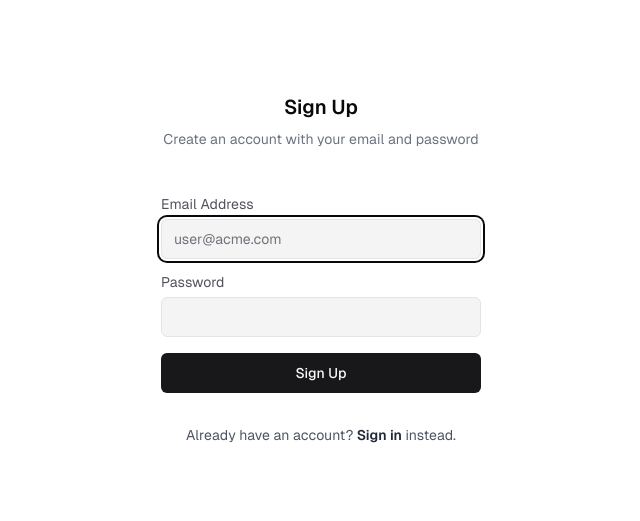
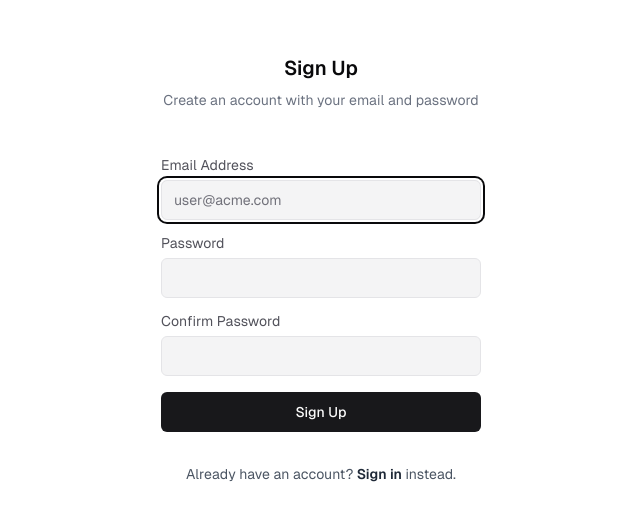
Before and after one commit to WLNP/fe-InnerBloom, a Next.js app: page /register in a window 1280 px wide. Shown: the part 131-652 px from the top of the page, without its empty margins (319-959 px from the left). Built offline with nearby package versions, Linux system fonts and the light colour scheme.

Commit message:
feat: add validation password & confirm password

```diff
--- a/app/(auth)/register/page.tsx
+++ b/app/(auth)/register/page.tsx
@@ -51,7 +51,8 @@ export default function Page() {
             Create an account with your email and password
           </p>
         </div>
-        <AuthForm action={handleSubmit} defaultEmail={email}>
+        {/* Pass the isRegister flag to enable password confirmation */}
+        <AuthForm action={handleSubmit} defaultEmail={email} isRegister={true}>
           <SubmitButton isSuccessful={isSuccessful}>Sign Up</SubmitButton>
           <p className="text-center text-sm text-gray-600 mt-4 dark:text-zinc-400">
             {'Already have an account? '}
--- a/components/auth-form.tsx
+++ b/components/auth-form.tsx
@@ -1,5 +1,4 @@
-import Form from 'next/form';
-
+import { useState } from 'react';
 import { Input } from './ui/input';
 import { Label } from './ui/label';
 
@@ -7,15 +6,54 @@ export function AuthForm({
   action,
   children,
   defaultEmail = '',
+  isRegister = false, // Flag untuk register atau login
 }: {
   action: NonNullable<
     string | ((formData: FormData) => void | Promise<void>) | undefined
   >;
   children: React.ReactNode;
   defaultEmail?: string;
+  isRegister?: boolean;
 }) {
+  const [password, setPassword] = useState('');
+  const [confirmPassword, setConfirmPassword] = useState('');
+  const [passwordMatch, setPasswordMatch] = useState(true);
+
+  // Track validation criteria
+  const [passwordStrength, setPasswordStrength] = useState({
+    length: false,
+    uppercase: false,
+    number: false,
+    specialChar: false,
+  });
+
+  // Validasi Password
+  const handlePasswordChange = (event: React.ChangeEvent<HTMLInputElement>) => {
+    const value = event.target.value;
+    setPassword(value);
+
+    // Validasi password
+    setPasswordStrength({
+      length: value.length >= 8 && value.length <= 16,
+      uppercase: /[A-Z]/.test(value),
+      number: /[0-9]/.test(value),
+      specialChar: /[!@#$%^&*(),.?":{}|<>]/.test(value),
+    });
+  };
+
+  const handleConfirmPasswordChange = (event: React.ChangeEvent<HTMLInputElement>) => {
+    const value = event.target.value;
+    setConfirmPassword(value);
+    setPasswordMatch(value === password); // Check if passwords match
+  };
+
+  // Icon untuk status validasi
+  const getValidationIcon = (valid: boolean) => (
+    valid ? <span className="text-green-500">✔</span> : <span className="text-red-500">✘</span>
+  );
+
   return (
-    <Form action={action} className="flex flex-col gap-4 px-4 sm:px-16">
+    <form action={action} className="flex flex-col gap-4 px-4 sm:px-16">
       <div className="flex flex-col gap-2">
         <Label
           htmlFor="email"
@@ -37,7 +75,7 @@ export function AuthForm({
         />
       </div>
 
-      <div className="flex flex-col gap-2">
+      <div className="flex flex-col gap-2 relative">
         <Label
           htmlFor="password"
           className="text-zinc-600 font-normal dark:text-zinc-400"
@@ -51,10 +89,60 @@ export function AuthForm({
           className="bg-muted text-md md:text-sm"
           type="password"
           required
+          value={password}
+          onChange={handlePasswordChange}
         />
+
+        {/* Box status validasi yang hanya muncul jika password sudah diisi */}
+        {password && (
+          <div className="absolute right-0 top-0 flex flex-col gap-2 text-sm">
+            <div className="flex items-center gap-2">
+              {getValidationIcon(passwordStrength.length)}
+              <span className={passwordStrength.length ? "text-green-600" : "text-red-600"}>8-16 characters</span>
+            </div>
+            <div className="flex items-center gap-2">
+              {getValidationIcon(passwordStrength.uppercase)}
+              <span className={passwordStrength.uppercase ? "text-green-600" : "text-red-600"}>Uppercase letter</span>
+            </div>
+            <div className="flex items-center gap-2">
+              {getValidationIcon(passwordStrength.number)}
+              <span className={passwordStrength.number ? "text-green-600" : "text-red-600"}>Number</span>
+            </div>
+            <div className="flex items-center gap-2">
+              {getValidationIcon(passwordStrength.specialChar)}
+              <span className={passwordStrength.specialChar ? "text-green-600" : "text-red-600"}>Special character</span>
+            </div>
+          </div>
+        )}
       </div>
 
+      {isRegister && (
+        <>
+          <div className="flex flex-col gap-2">
+            <Label
+              htmlFor="confirmPassword"
+              className="text-zinc-600 font-normal dark:text-zinc-400"
+            >
+              Confirm Password
+            </Label>
+
+            <Input
+              id="confirmPassword"
+              name="confirmPassword"
+              className="bg-muted text-md md:text-sm"
+              type="password"
+              required
+              value={confirmPassword}
+              onChange={handleConfirmPasswordChange}
+            />
+            {!passwordMatch && (
+              <small className="text-red-600">Passwords do not match</small>
+            )}
+          </div>
+        </>
+      )}
+
       {children}
-    </Form>
+    </form>
   );
 }
```
